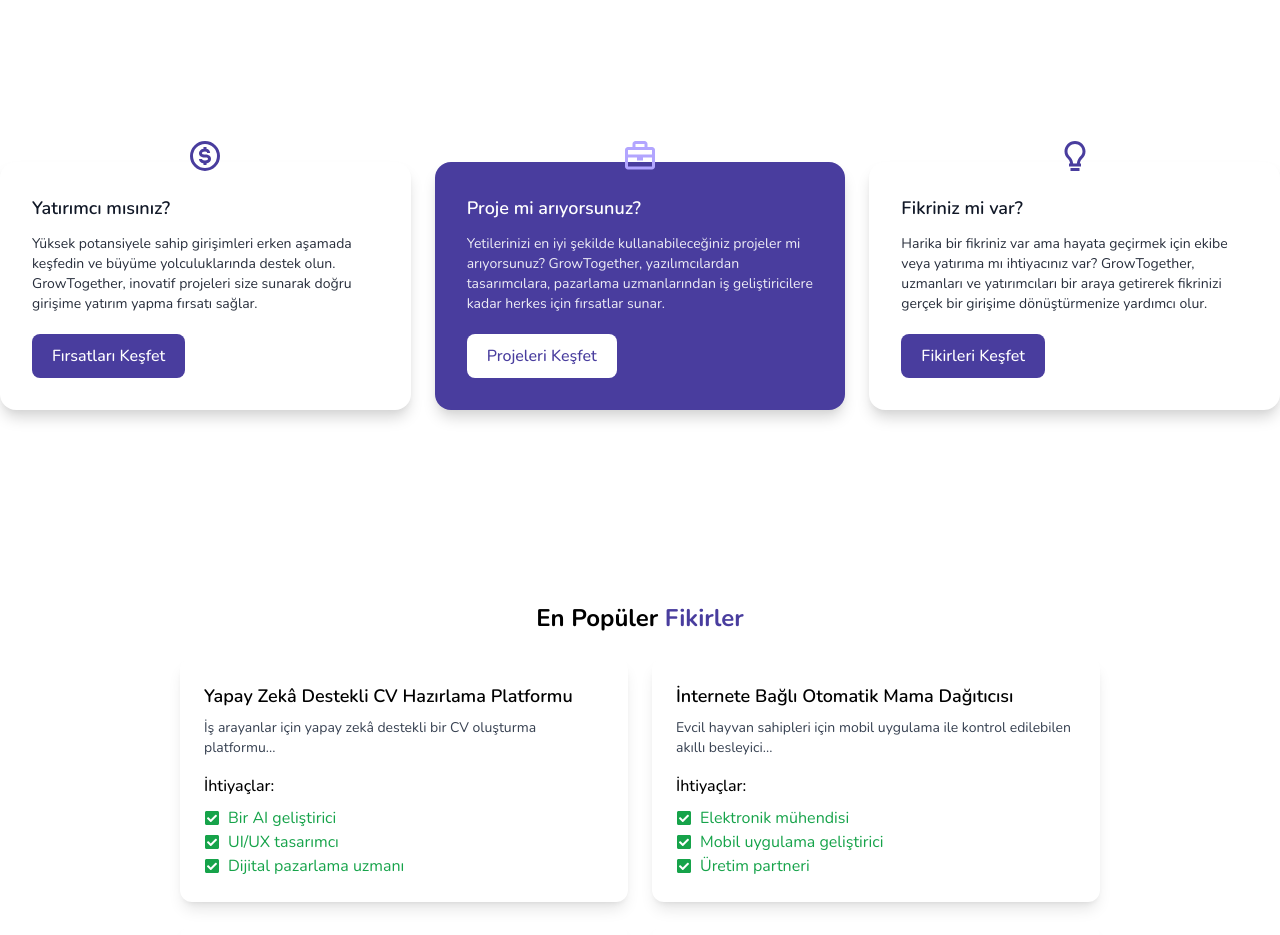
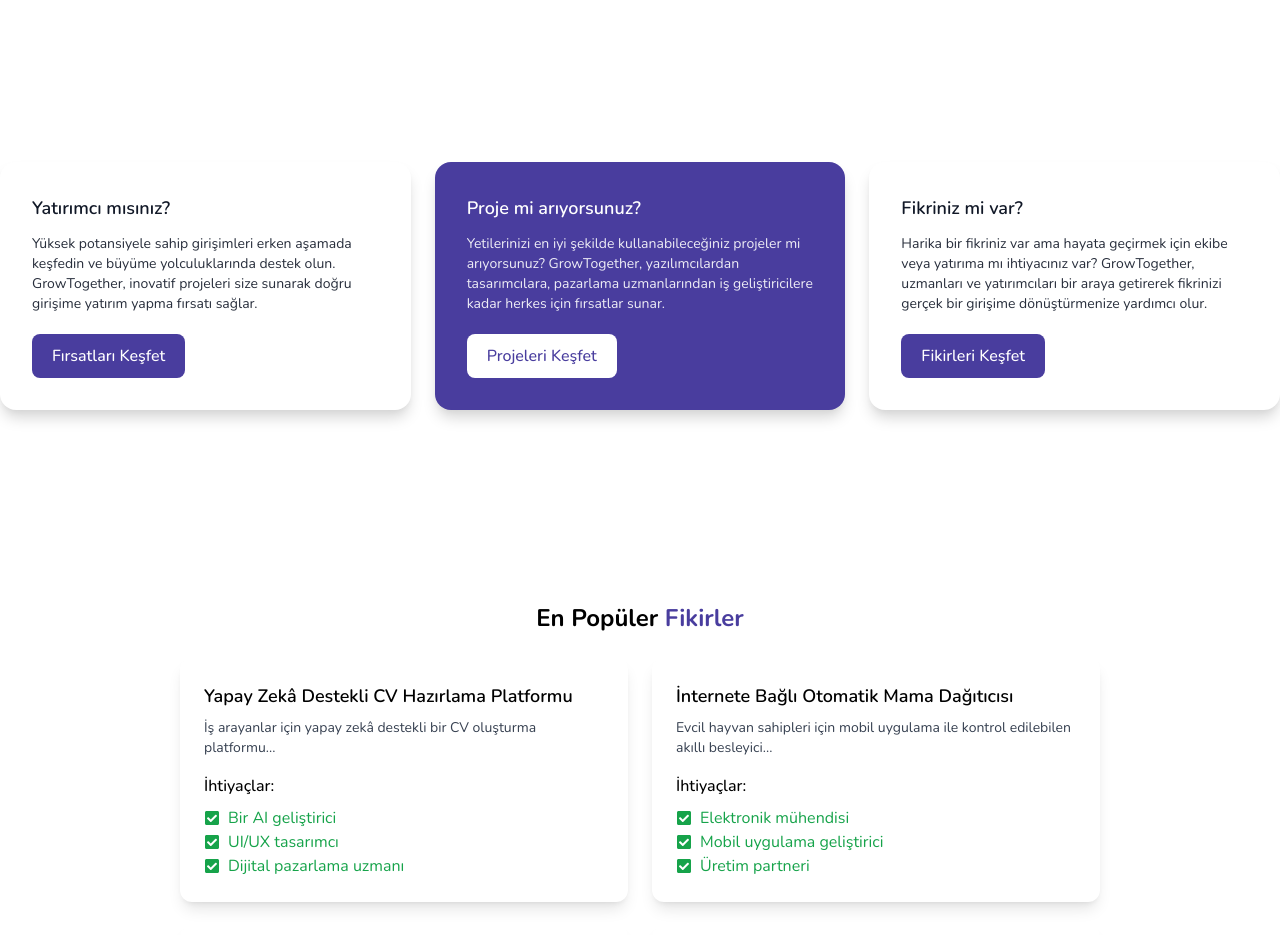
Before and after one commit to poyrazavsever/hackathon_ideacube, a Next.js app: page / in a window 1280 px wide. Shown: the part 820-1755 px from the top of the page. Built offline with nearby package versions, Linux system fonts and the light colour scheme.

Commit message:
feat: deleted icons in explore cards

```diff
--- a/components/Home/ExploreCards.jsx
+++ b/components/Home/ExploreCards.jsx
@@ -8,7 +8,6 @@
       description:
         "Yüksek potansiyele sahip girişimleri erken aşamada keşfedin ve büyüme yolculuklarında destek olun. GrowTogether, inovatif projeleri size sunarak doğru girişime yatırım yapma fırsatı sağlar.",
       buttonText: "Fırsatları Keşfet",
-      icon: <BiDollarCircle className="text-4xl text-primary" />,
       bgColor: "bg-white",
       textColor: "text-gray-900",
       buttonColor: "bg-primary text-white hover:bg-opacity-80",
@@ -18,7 +17,6 @@
       description:
         "Yetilerinizi en iyi şekilde kullanabileceğiniz projeler mi arıyorsunuz? GrowTogether, yazılımcılardan tasarımcılara, pazarlama uzmanlarından iş geliştiricilere kadar herkes için fırsatlar sunar.",
       buttonText: "Projeleri Keşfet",
-      icon: <BiBriefcase className="text-4xl text-secondary" />,
       bgColor: "bg-primary text-white",
       textColor: "text-white",
       buttonColor: "bg-white text-primary hover:bg-opacity-90",
@@ -28,7 +26,6 @@
       description:
         "Harika bir fikriniz var ama hayata geçirmek için ekibe veya yatırıma mı ihtiyacınız var? GrowTogether, uzmanları ve yatırımcıları bir araya getirerek fikrinizi gerçek bir girişime dönüştürmenize yardımcı olur.",
       buttonText: "Fikirleri Keşfet",
-      icon: <BiBulb className="text-4xl text-primary" />,
       bgColor: "bg-white",
       textColor: "text-gray-900",
       buttonColor: "bg-primary text-white hover:bg-opacity-80",
@@ -42,10 +39,7 @@
           key={index}
           className={`relative p-8 rounded-2xl shadow-neutral-300 shadow-lg transition-all duration-300 hover:shadow-2xl w-full max-w-sm md:max-w-md ${card.bgColor}`}
         >
-          {/* Icon */}
-          <div className="absolute -top-6 left-1/2 transform -translate-x-1/2 bg-opacity-20 rounded-full flex items-center justify-center">
-            {card.icon}
-          </div>
+
 
           {/* İçerik */}
           <h3 className={`text-lg font-semibold mb-3 ${card.textColor}`}>
```
